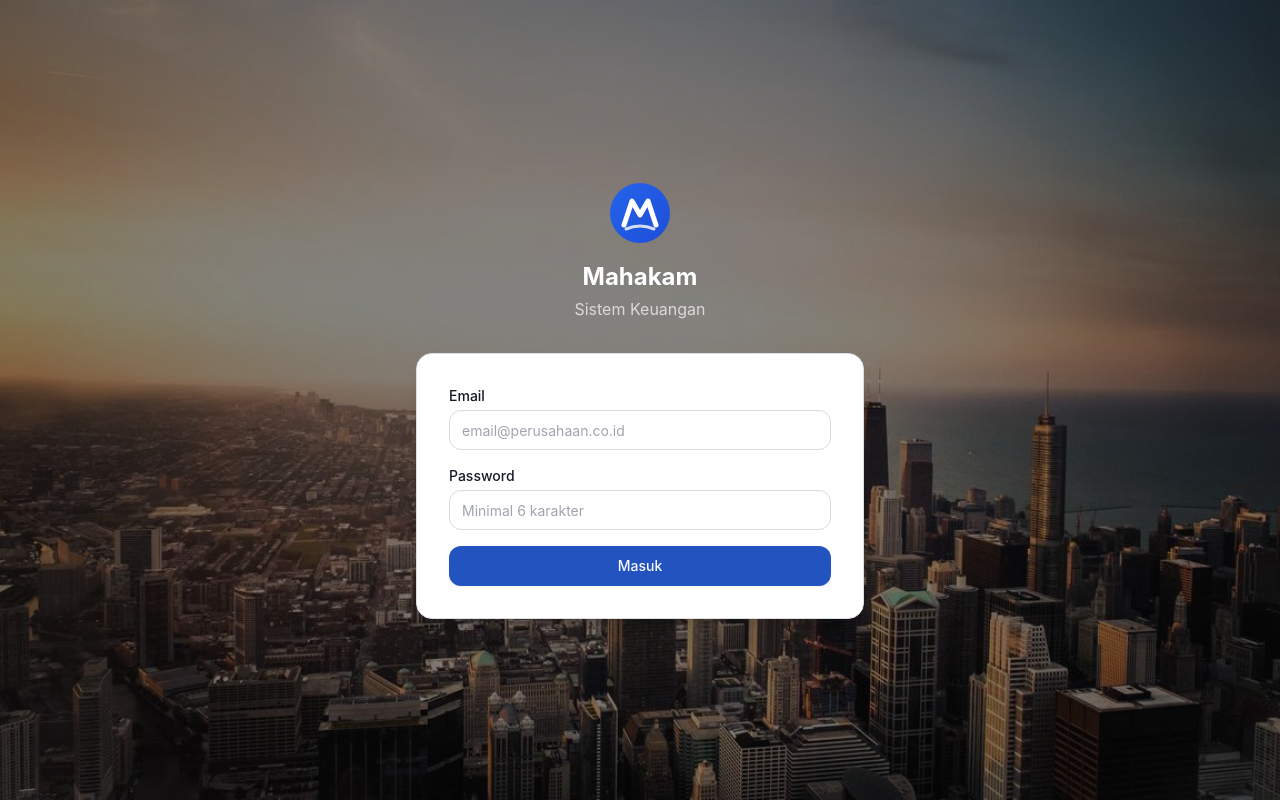
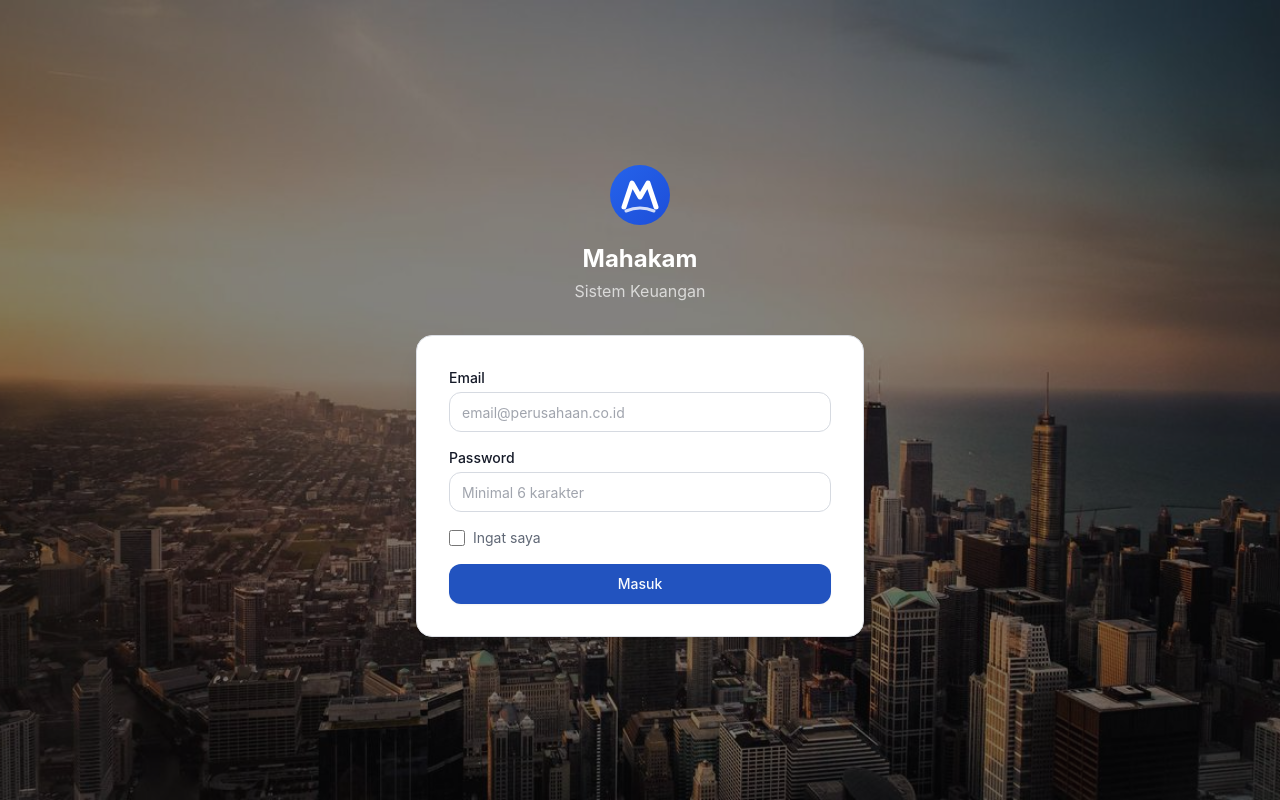
Before and after one commit to dedysutanto/mahakam, a React (Vite) app in the folder frontend/: page /login in a window 1280 px wide. Built offline with nearby package versions, Linux system fonts and the light colour scheme.

Commit message:
feat: remember me checkbox on login page
- Saves email to localStorage when checked
- Pre-fills email field on next visit
- Clears saved email when unchecked

```diff
--- a/frontend/src/lib/AuthContext.tsx
+++ b/frontend/src/lib/AuthContext.tsx
@@ -13,7 +13,7 @@ interface User {
 interface AuthContextType {
   user: User | null
   token: string | null
-  login: (email: string, password: string) => Promise<void>
+  login: (email: string, password: string, remember?: boolean) => Promise<void>
   register: (data: RegisterData) => Promise<void>
   logout: () => void
   isLoading: boolean
@@ -66,20 +66,16 @@ export function AuthProvider({ children }: { children: ReactNode }) {
     }
   }, [token])
 
-  const login = async (email: string, password: string) => {
+  const login = async (email: string, password: string, remember?: boolean) => {
     setIsLoading(true)
     setError(null)
 
     try {
-      console.log('🔐 Attempting login for:', email)
-
       const response = await fetch('/api/auth/login', {
         method: 'POST',
         headers: { 'Content-Type': 'application/json' },
         body: JSON.stringify({ email, password }),
       })
-
-      console.log('🔐 Login response status:', response.status)
 
       const data = await response.json()
 
@@ -87,7 +83,11 @@ export function AuthProvider({ children }: { children: ReactNode }) {
         throw new Error(data.message || `Login failed: ${response.status}`)
       }
 
-      console.log('🔐 Login successful, redirecting...')
+      if (remember) {
+        localStorage.setItem('rememberedEmail', email)
+      } else {
+        localStorage.removeItem('rememberedEmail')
+      }
 
       // Set token and user
       setToken(data.token)
--- a/frontend/src/pages/Login.tsx
+++ b/frontend/src/pages/Login.tsx
@@ -13,16 +13,17 @@ const backgrounds = [
 export default function Login() {
   const { login, isLoading, error } = useAuth()
   const [formData, setFormData] = useState({
-    email: '',
+    email: localStorage.getItem('rememberedEmail') || '',
     password: '',
   })
+  const [remember, setRemember] = useState(() => !!localStorage.getItem('rememberedEmail'))
 
   const bg = useMemo(() => backgrounds[Math.floor(Math.random() * backgrounds.length)], [])
 
   const handleSubmit = async (e: React.FormEvent) => {
     e.preventDefault()
     try {
-      await login(formData.email, formData.password)
+      await login(formData.email, formData.password, remember)
     } catch {
       // error is handled by context
     }
@@ -83,6 +84,19 @@ export default function Login() {
               />
             </div>
 
+            <div className="flex items-center gap-2">
+              <input
+                type="checkbox"
+                id="remember"
+                checked={remember}
+                onChange={(e) => setRemember(e.target.checked)}
+                className="w-4 h-4 rounded border-border text-primary focus:ring-primary"
+              />
+              <label htmlFor="remember" className="text-sm text-muted-foreground cursor-pointer">
+                Ingat saya
+              </label>
+            </div>
+
             <button
               type="submit"
               disabled={isLoading}
@@ -91,7 +105,6 @@ export default function Login() {
               {isLoading ? 'Memproses...' : 'Masuk'}
             </button>
           </form>
-
         </div>
       </div>
     </div>
```
